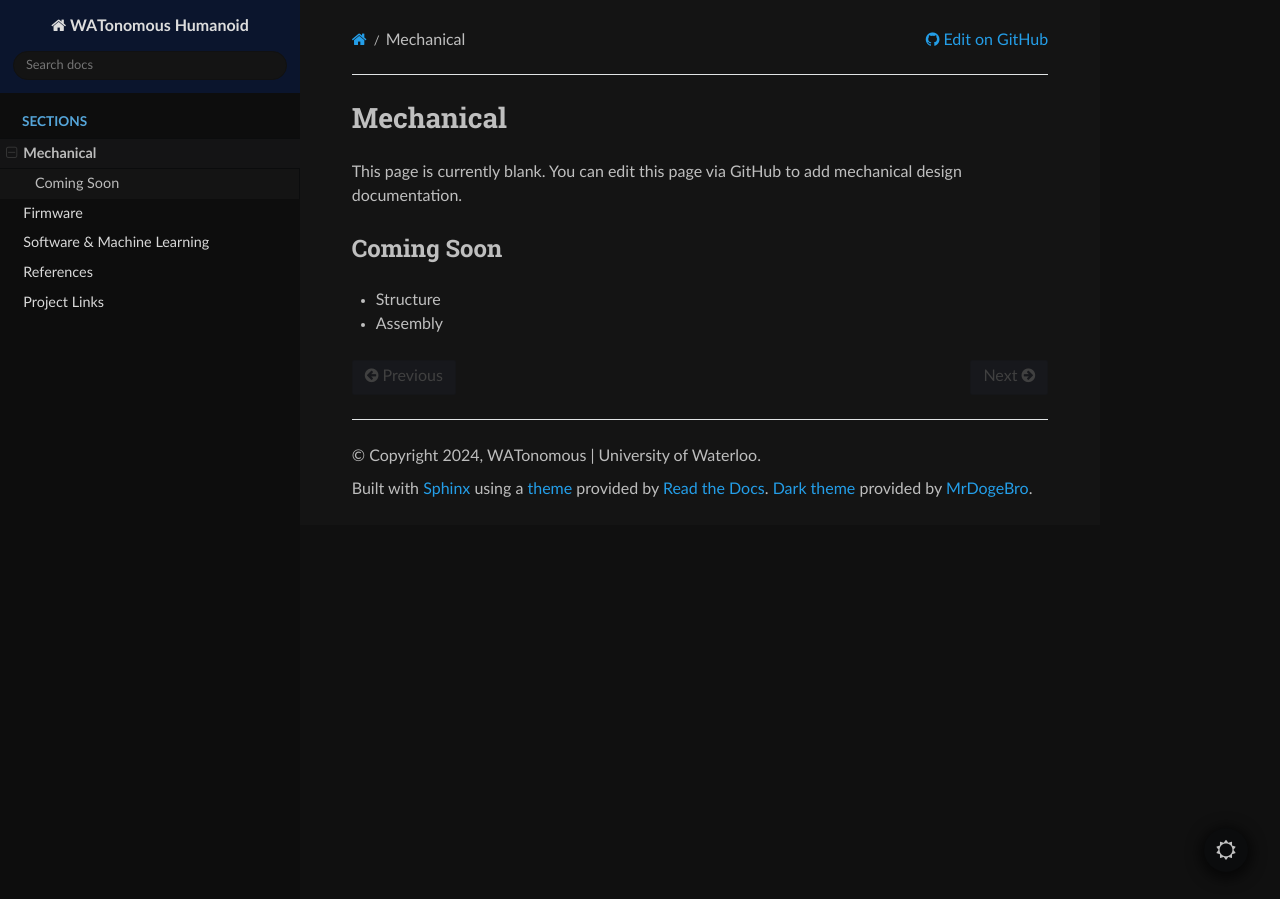
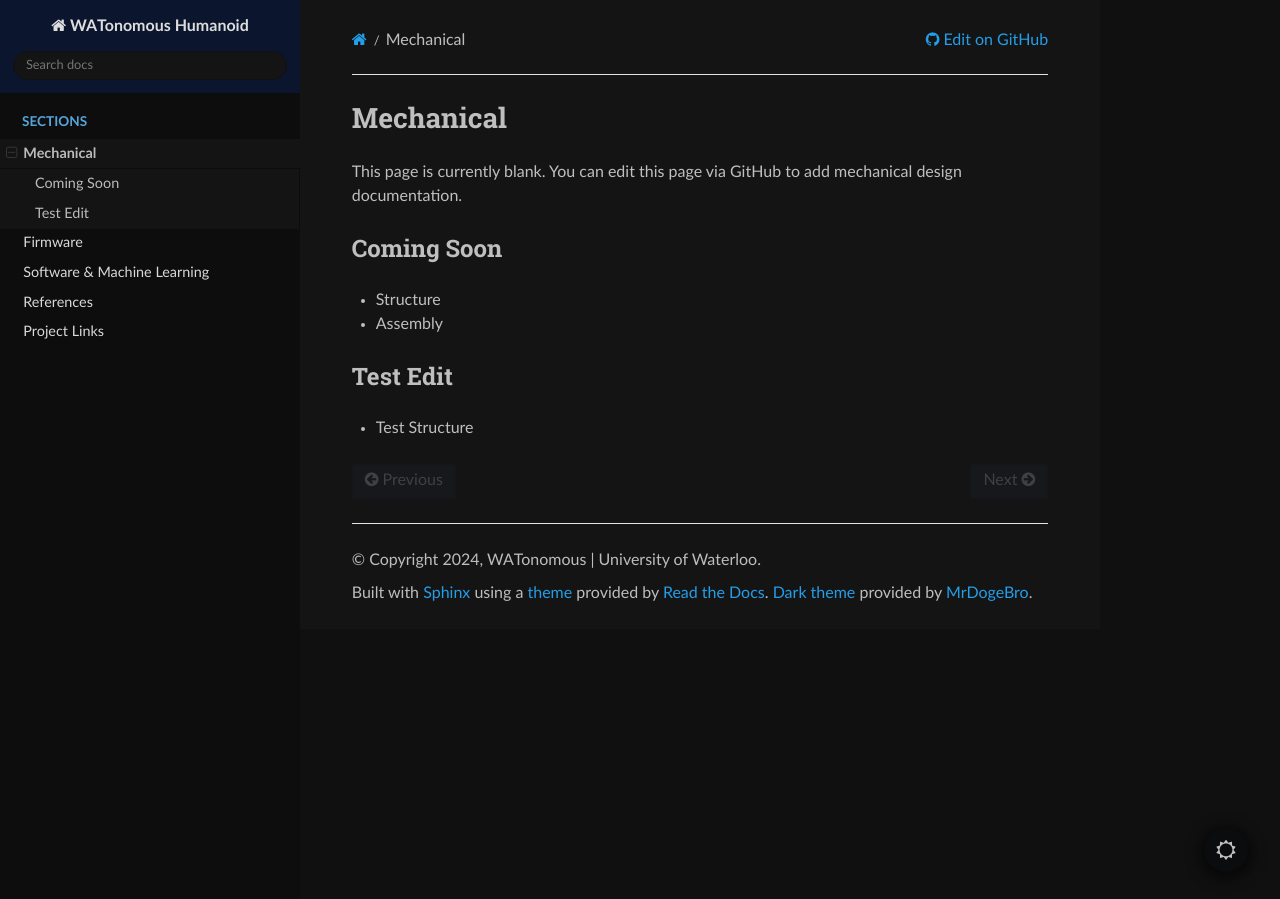
Before and after one commit to WATonomous/humanoid-docs, a Sphinx documentation site: the page built from docs/mechanical/index.md, in a window 1280 px wide. Built offline with Sphinx 7.4.7 and the Read the Docs theme 3.1.0, drawn with Linux system fonts in a browser that asks for light colours.

Commit message:
Add Test Edit section to index.md

```diff
--- a/docs/mechanical/index.md
+++ b/docs/mechanical/index.md
@@ -10,3 +10,6 @@ This page is currently blank. You can edit this page via GitHub to add mechanica
 ## Coming Soon
 - Structure
 - Assembly
+
+## Test Edit
+- Test Structure
```
